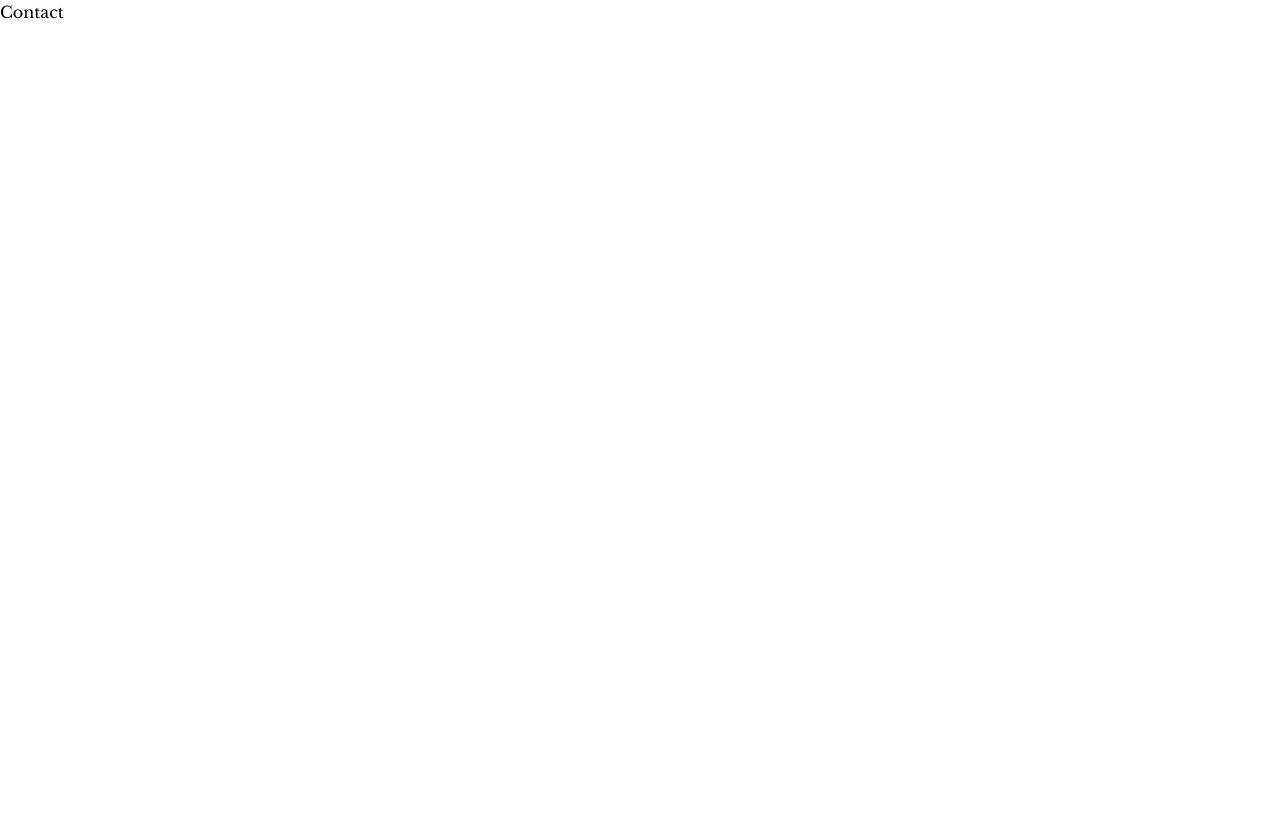
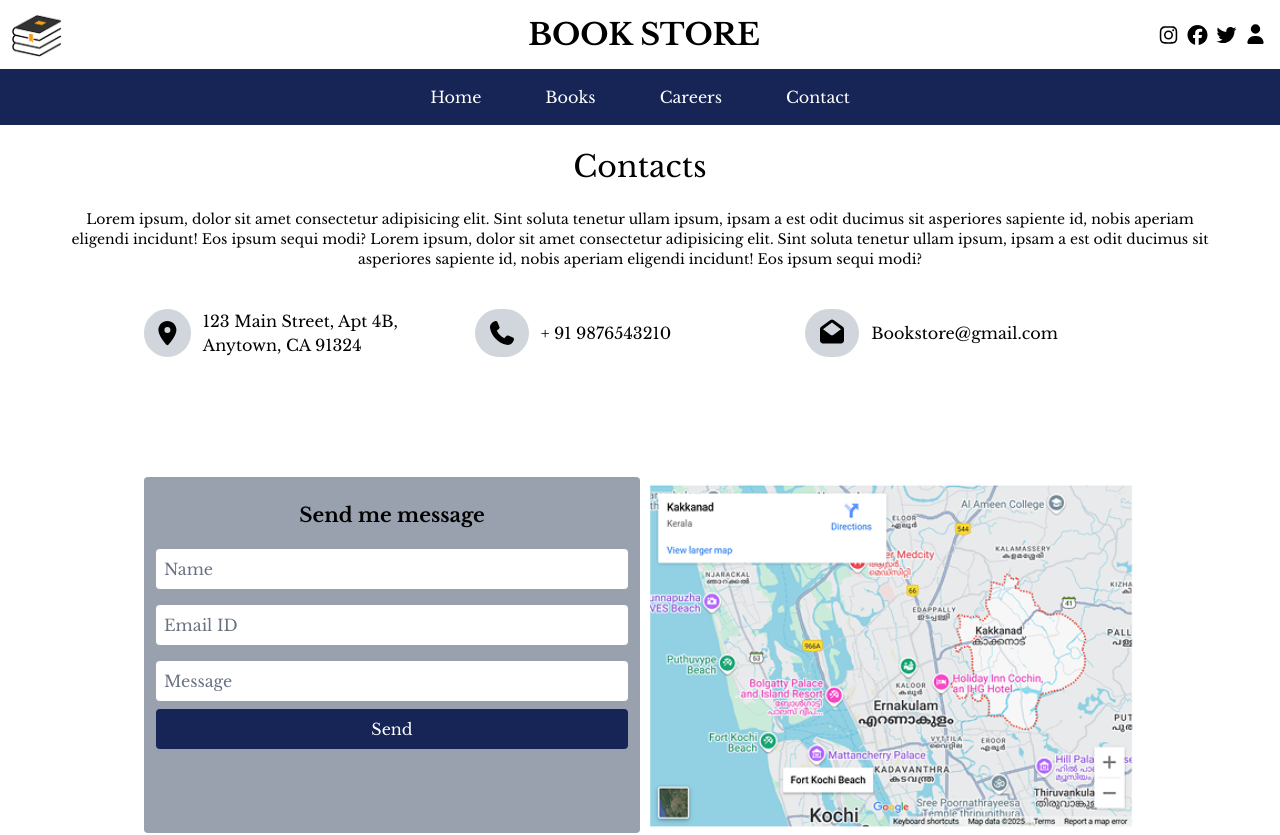
Before and after one commit to anagha2307/BookStore, a React (Vite) app: page /contact in a window 1280 px wide. Shown: the top 835 px of the page. Before the commit the page ends 800 px from the top, so only its background shows below. Built offline with nearby package versions, Linux system fonts and the light colour scheme; a web font is replaced by a local one.

Commit message:
Day3 Design: Contact Page

```diff
--- a/src/Users/Pages/Careers.jsx
+++ b/src/Users/Pages/Careers.jsx
@@ -1,6 +1,8 @@
 import React from 'react'
 import Header from '../Components/Header'
 import Footer from '../../Components/Footer'
+import { FontAwesomeIcon } from '@fortawesome/react-fontawesome'
+import { faLocationDot, faSquareUpRight } from '@fortawesome/free-solid-svg-icons'
 
 const Careers = () => {
   return (
@@ -16,8 +18,30 @@ const Careers = () => {
           <input type="text" className="p-2 w-75 rounded border border-gray-300 text-black placeholder-gray-600" placeholder='Job Title' />
           <button className="bg-green-700 text-white  px-3">Search</button>
         </div>
-        <div class="max-w-4xl shadow mx-auto px-5">
-          <h1 className='my-5 text-xl p-5'>Job Title</h1>
+        <div class="md:max-w-4xl max-w-sm shadow mx-auto">
+          <div className="flex justify-between items-center m-5">
+            <h1 className='text-xl p-5 text-gray-700 font-bold'>Job Title</h1>
+            <div className="flex">
+            <button className="bg-blue-800 text-white text-lg rounded m-5 md:px-4 px-2 py-2">Apply
+            <FontAwesomeIcon icon={faSquareUpRight} className='ms-2 text-2xl' />
+            </button>
+            </div>
+          </div>
+          <hr className='text-gray-300 mx-3' />
+          <div className="text-md p-5 m-5 flex flex-col gap-3">
+            <div className="flex gap-1">
+              <FontAwesomeIcon icon={faLocationDot} className='text-blue-700' />
+              <h1>Location</h1>
+            </div>
+            <h1>Job Type: <span>Senior Level</span></h1>
+            <h1>Salary: <span>10 Lakhs</span></h1>
+            <h1>Qualification: <span>M-Tech/B-Tech/MCA/BCA</span></h1>
+            <h1>Experience: <span>5-7 years</span></h1>
+            <h1>Description: <span>Lorem ipsum, dolor sit amet consectetur adipisicing elit. Eaque nesciunt porro illo reiciendis, repellat veritatis debitis voluptatibus ut, natus quia dolor nostrum est veniam alias explicabo repudiandae tempora neque quaerat!</span></h1>
+          </div>
+
+
+
 
         </div>
 
--- a/src/Users/Pages/Contact.jsx
+++ b/src/Users/Pages/Contact.jsx
@@ -1,10 +1,52 @@
 import React from 'react'
+import Header from '../Components/Header'
+import Footer from '../../Components/Footer'
+import { FontAwesomeIcon } from '@fortawesome/react-fontawesome'
+import { faEnvelopeOpen, faLocationDot,faPhone } from '@fortawesome/free-solid-svg-icons'
+
+
 
 const Contact = () => {
   return (
-    <div>
-      Contact
-    </div>
+    <>
+      <Header />
+      <div className="max-w-6xl mx-auto">
+        <h1 className="text-3xl text-center my-6">Contacts</h1>
+        <p className='md:text-center text-justify md:text-sm text-lg'>Lorem ipsum, dolor sit amet consectetur adipisicing elit. Sint soluta tenetur ullam ipsum, ipsam a est odit ducimus sit asperiores sapiente id, nobis aperiam eligendi incidunt! Eos ipsum sequi modi?
+          Lorem ipsum, dolor sit amet consectetur adipisicing elit. Sint soluta tenetur ullam ipsum, ipsam a est odit ducimus sit asperiores sapiente id, nobis aperiam eligendi incidunt! Eos ipsum sequi modi?
+        </p>
+        <div className="grid md:grid-cols-3 grid-cols-1 mx-10 p-10 md:gap-0 gap-10">
+          <div className="flex items-center gap-3">
+              <FontAwesomeIcon icon={faLocationDot} className='text-black text-2xl bg-gray-300 px-3 py-3 rounded-full' />
+              <h1>123 Main Street, Apt 4B, Anytown, CA 91324</h1>
+          </div>
+          <div className="flex items-center gap-3">
+              <FontAwesomeIcon icon={faPhone} className='text-black text-2xl bg-gray-300 px-3 py-3 rounded-full' />
+              <h1>+ 91   9876543210</h1>
+          </div>
+          <div className="flex items-center gap-3">
+              <FontAwesomeIcon icon={faEnvelopeOpen} className='text-black text-2xl bg-gray-300 px-3 py-3 rounded-full' />
+              <h1>Bookstore@gmail.com</h1>
+          </div>
+        </div>
+        <div className="grid grid-cols-1 md:grid-cols-2 m-10 p-10">
+          <form action="" className='bg-gray-400 p-3 rounded'>
+            <h1 className='text-center font-bold my-3 text-xl'>Send me message</h1>
+            <input type="text" placeholder='Name' className="w-full bg-white p-2 rounded placeholder-gray-500 focus:outline-none text-gray-600 my-2"/>
+            <input type="email" placeholder='Email ID' className="w-full bg-white p-2 rounded placeholder-gray-500 focus:outline-none text-gray-600 my-2"/>
+            <input type="textarea" placeholder='Message'className="w-full bg-white p-2 rounded placeholder-gray-500 focus:outline-none text-gray-600 my-2"/>
+
+              <button className="bg-blue-950 p-2 w-full rounded text-white mb-0">Send</button>
+          </form>
+          <div>
+            <img src="/map.png" alt="Map" className='w-full' />
+          </div>
+        </div>
+      </div>
+
+      <Footer />
+
+    </>
   )
 }
 
```
Also changed, not shown: public/map.png (added).
